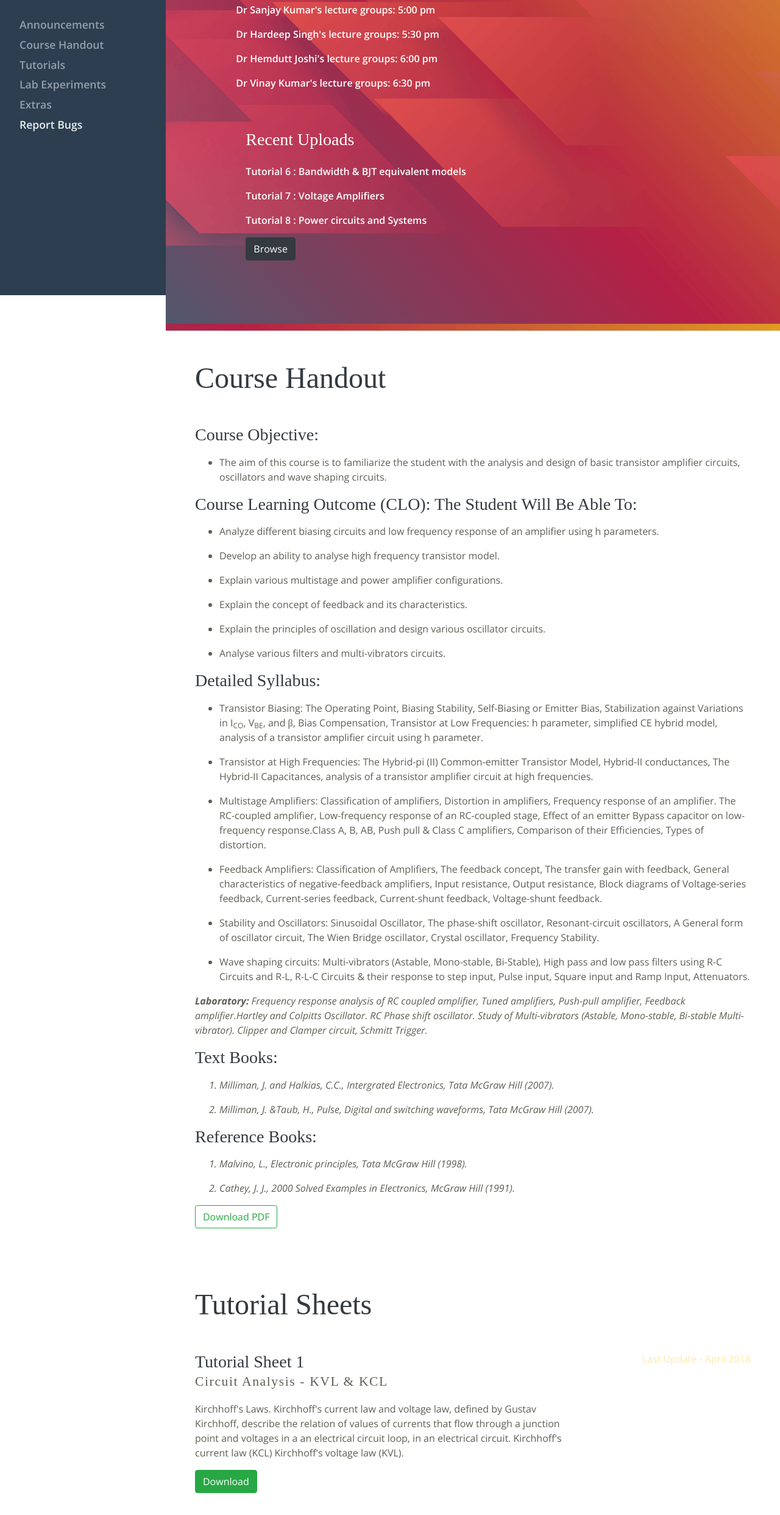
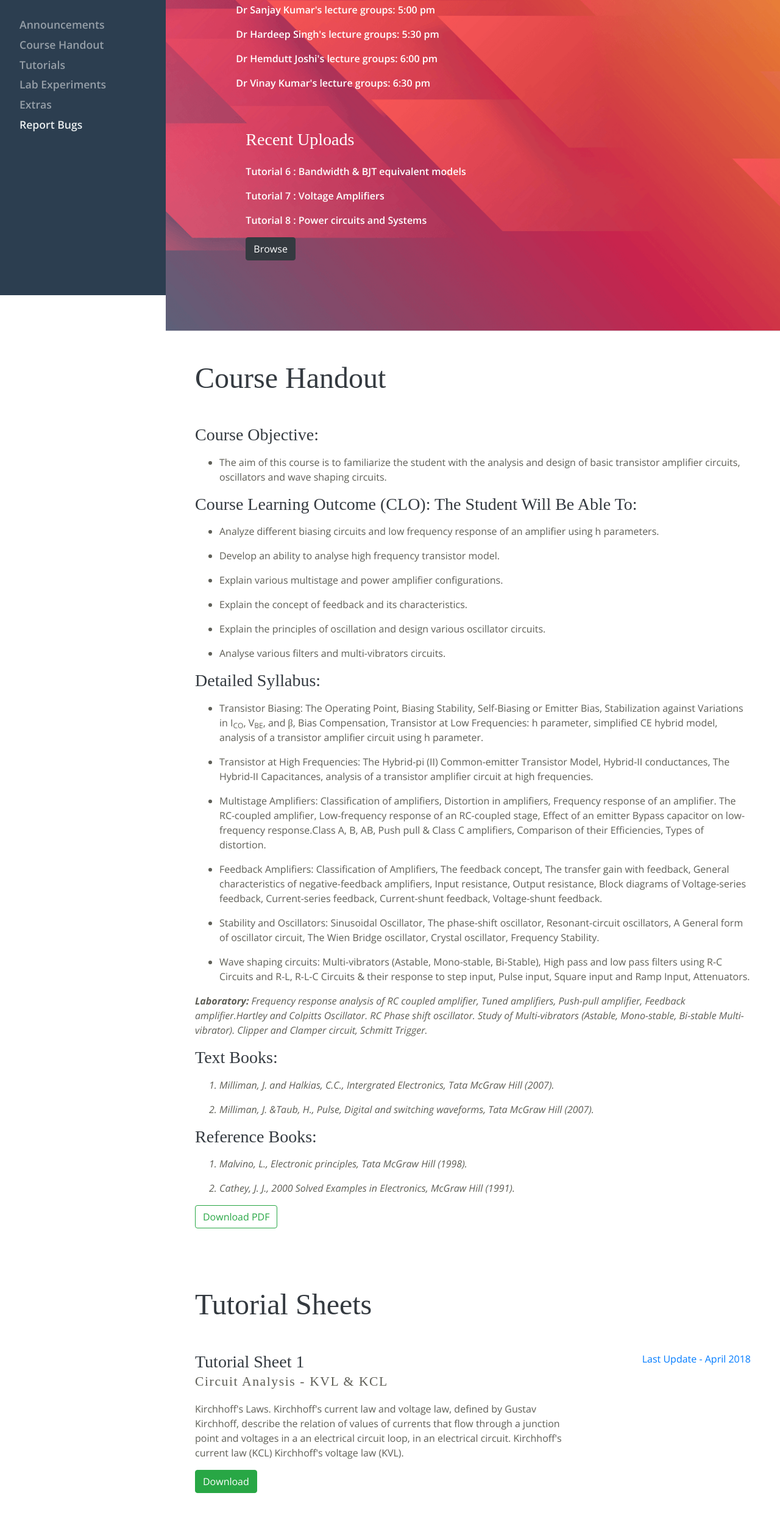
Before and after one commit to UEC301/UEC301.github.io, a plain HTML site: page index.html in a window 1280 px wide. Shown: the part 316-2800 px from the top of the page at 61% size. Drawn offline with nearby package versions, Linux system fonts and the light colour scheme; a web font is replaced by a local one.

Commit message:
Minor bugs background & colors

```diff
--- a/css/ecestyle.css
+++ b/css/ecestyle.css
@@ -92,7 +92,8 @@ h2 {
     border-bottom: 1px solid #dee2e6;
     padding-top: 5rem!important;
     padding-bottom: 5rem!important;
-	background-image: linear-gradient(rgba(0,0,0,0.1),rgba(0,0,0,0.1)),url(../img/background.png);
+	background-image: url(../img/background.png);
+    background-size: cover;
 	background-position: center;
 	background-attachment: fixed;
 }
@@ -134,7 +135,7 @@ section.uec-section .uec-tem .uec-date {
     background-color: #2c3e50!important
 }
 
-.text-primary {
+.text-orange {
     color: #ffeaa7!important
 }
 
--- a/index.html
+++ b/index.html
@@ -59,7 +59,7 @@
 			<section class="uec-section section-1 p-3 p-lg-5 d-flex d-column" id="announcement">
 				<div class="ament-container">
 					<h1 class="mb-5 text-center">UEC301
-				<span class="text-primary">- Official Announcements</span>
+				<span class="text-orange">- Official Announcements</span>
 			  </h1>
 					<ul class="d-inline-block">
 						<h3 class="mt-1">Schedule for checking MST evaluated sheets:</h3>
```
